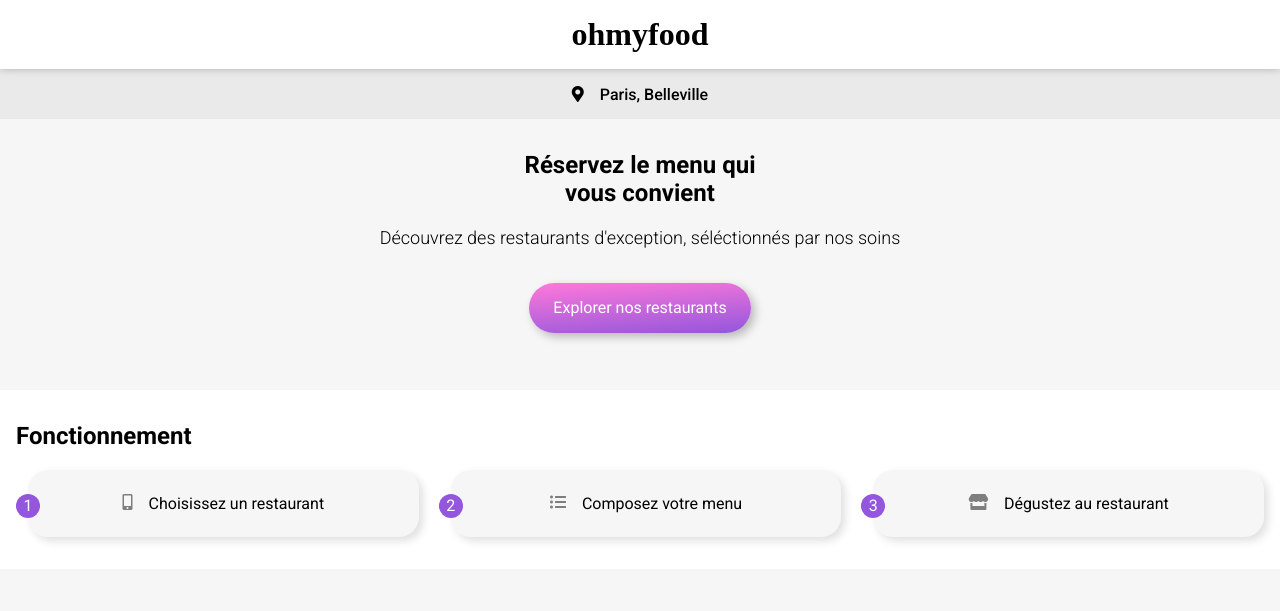
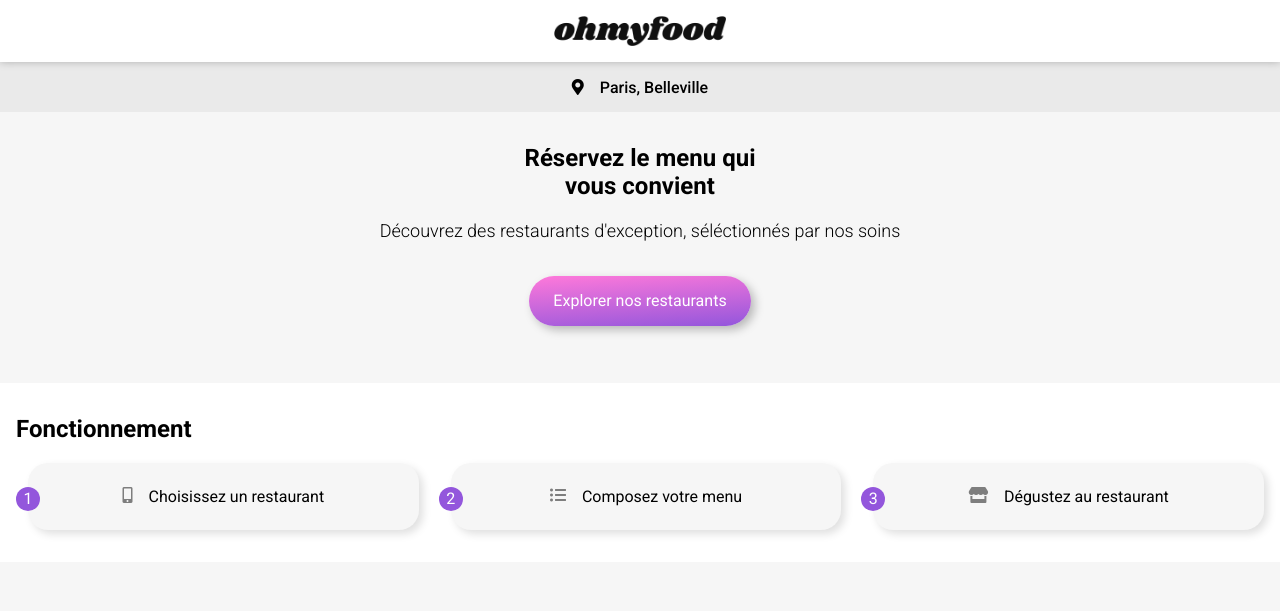
Before and after one commit to Tamsheq/Abdiche_3_160420, a website: page index.html in a window 1280 px wide. Shown: the top 611 px of the page. Drawn offline with Linux system fonts and the light colour scheme; a web font is replaced by a local one.

Commit message:
fix logo + arrow

```diff
--- a/index.html
+++ b/index.html
@@ -22,7 +22,7 @@
         </div>
 
         <header class="header">
-            <h1 class="header_logo">ohmyfood</h1>
+            <img src="images/logo/ohmyfood.png" class="header_logo" />
         </header>
 
         <main class="mainIndex">
--- a/style/sass/basement.scss
+++ b/style/sass/basement.scss
@@ -63,10 +63,9 @@
     z-index: 1000;
 
     &_logo {
-        font-family: "shrikhand", "cursive";
-        text-align: center;
-        margin: 0;
-
+        display: flex;
+        height: 30px;
+        margin: auto;
     }
 }
 
--- a/style/sass/menu.scss
+++ b/style/sass/menu.scss
@@ -11,7 +11,7 @@
         font-size: 19px;
         color: #000000;
         width: 32px;
-        top: 30px;
+        top: 21px;
     }
 }
 
```
Also changed, not shown: delice_des_sens.html (+1 -1 lines), menu_a_la_francaise.html (+1 -1 lines), note_enchantee.html (+1 -1 lines), palette_du_gout.html (+1 -1 lines), style/style.css, 1 other file.
